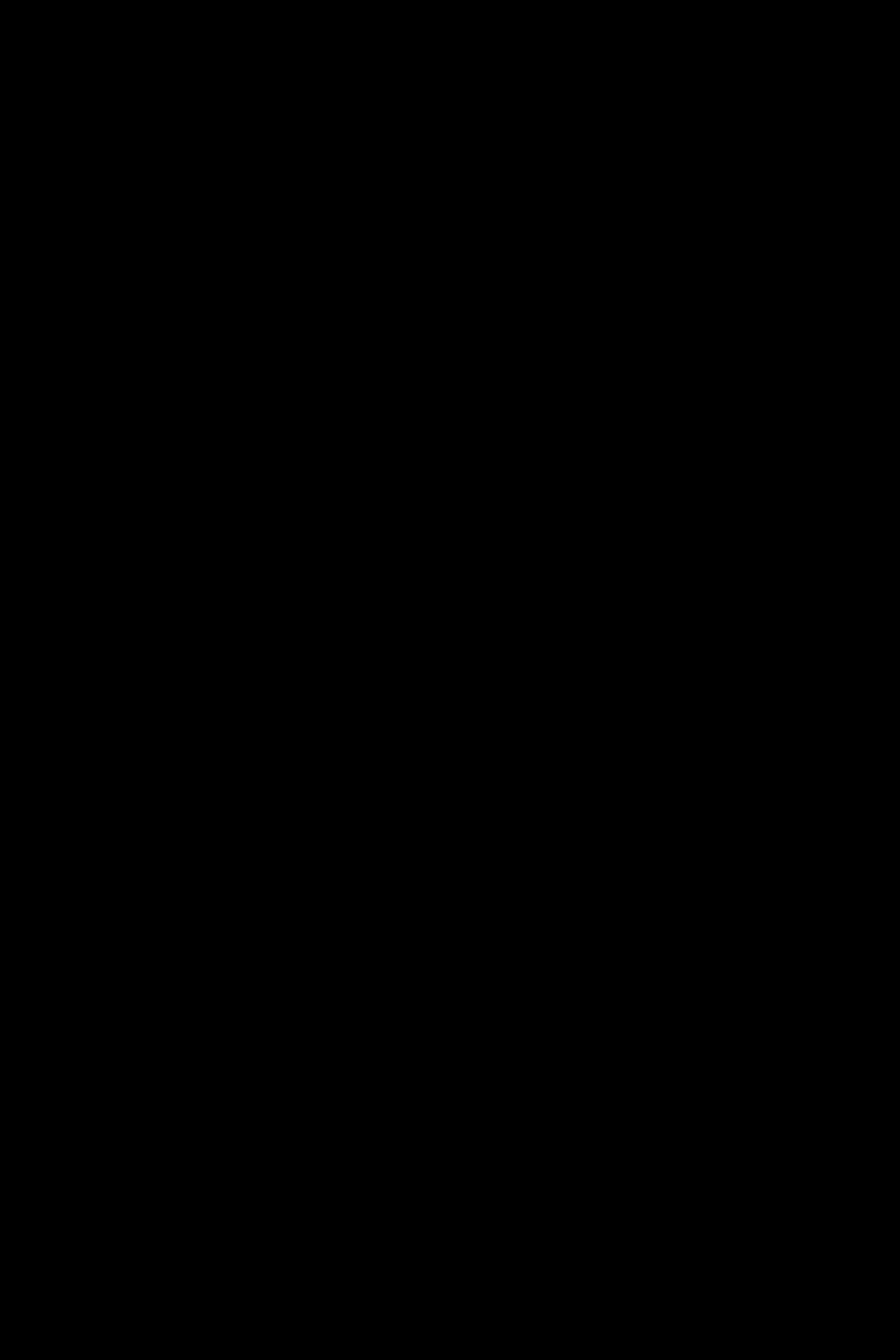
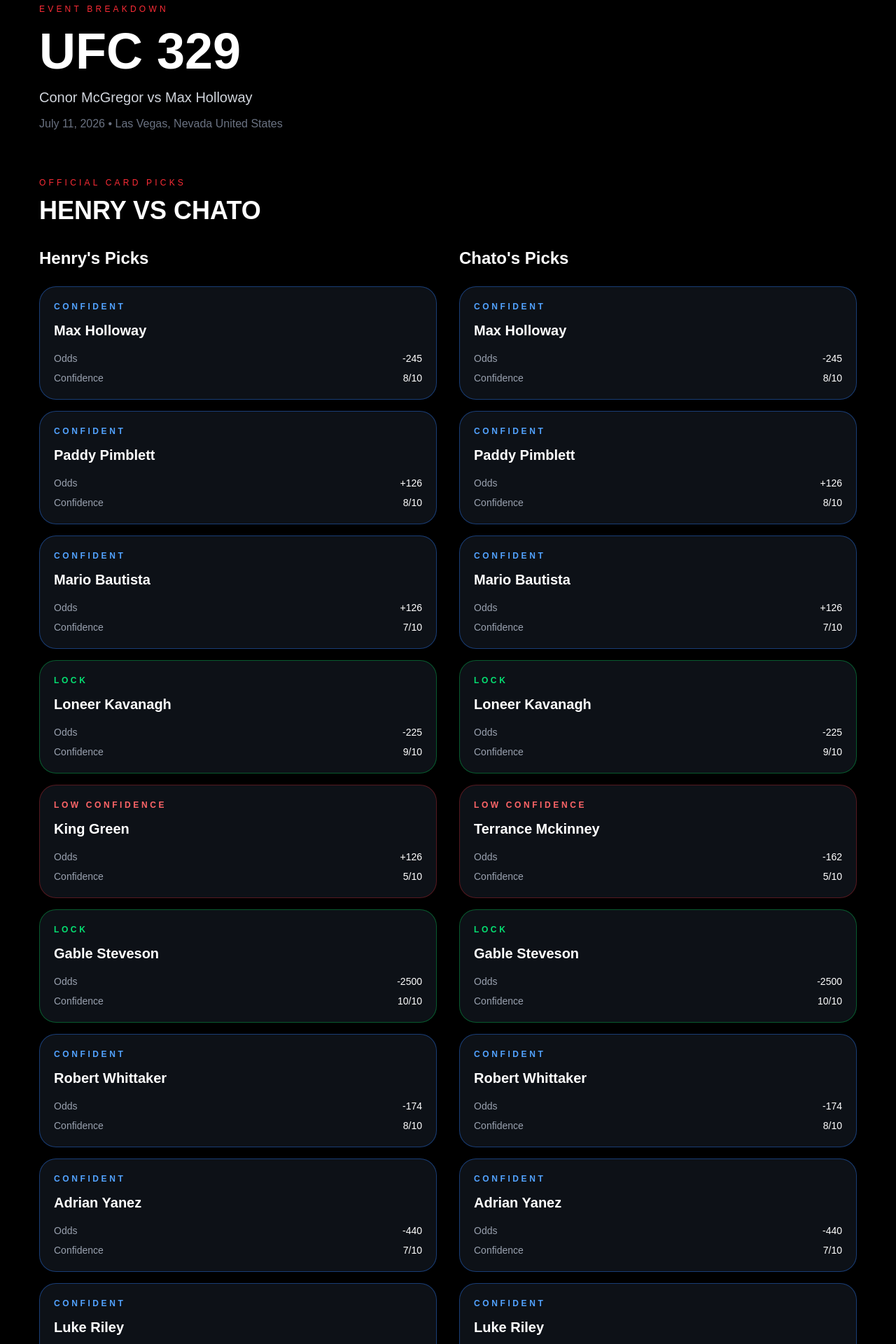
Before and after one commit to developmentbyhenryu/RearNakedLocks-Website, a Next.js app in the folder rear-naked-locks/: page /events/ufc-329 in a window 1280 px wide. Before the commit this address had no page. Shown: the part 120-2040 px from the top of the page at 70% size. Before the commit the page ends 800 px from the top, so only its background shows below. Built offline with nearby package versions, Linux system fonts and the light colour scheme.

Commit message:
event update

```diff
--- a/rear-naked-locks/data/events.ts
+++ b/rear-naked-locks/data/events.ts
@@ -1,4 +1,524 @@
 export const events = [
+  {
+    /* =========================
+       BASIC EVENT INFO
+    ========================= */
+
+    slug: "ufc-329",
+
+    name: "UFC 329",
+
+    shortName: "UFC 329",
+
+    date: "July 11, 2026",
+
+    location: "Las Vegas, Nevada United States",
+
+    venue: "T-Mobile Arena",
+
+    status: "upcoming",
+    // upcoming | live | completed
+
+    poster: "/events/poster.jpg",
+
+    banner: "/events/poster.jpg",
+
+    countdown: true,
+
+    /* =========================
+       MAIN EVENT
+    ========================= */
+
+    mainEvent: {
+      fighterA: {
+        name: "Conor McGregor",
+
+        image:
+          "/fighters/conor-mcgregor.png",
+
+        record: "22-6",
+
+        country: "Ireland",
+      },
+
+      fighterB: {
+        name: "Max Holloway",
+
+        image:
+          "/fighters/max-holloway.png",
+
+        record: "27-9",
+
+        country: "USA",
+      },
+
+      weightClass: "Welterweight",
+
+      rounds: 5,
+    },
+
+    /* =========================
+       CO-MAIN EVENT
+    ========================= */
+
+    coMainEvent: {
+      fighterA: {
+        name: "Benoit Saint Denis",
+
+        image:
+          "/fighters/benoit-saint-denis.png",
+      },
+
+      fighterB: {
+        name: "Paddy Pimblett",
+
+        image:
+          "/fighters/paddy-pimblett.png",
+      },
+
+      weightClass: "Lightweight",
+
+      rounds: 3,
+    },
+
+    /* =========================
+       BREAKDOWN VIDEO
+    ========================= */
+
+    breakdownVideo: {
+      youtubeId: "5B3-wKlUCCk",
+
+      title:
+        "UFC Freedom 250 Full Betting Breakdown",
+    },
+ /* =========================
+       Individual PICKS
+    ========================= */
+
+    individualPicks: {
+  henry: [
+    {
+      fighter: "Max Holloway",
+      odds: "-245",
+      confidence: 8,
+    },
+
+    {
+      fighter: "Paddy Pimblett",
+      odds: "+126",
+      confidence: 8,
+    },
+
+    {
+      fighter: "Mario Bautista",
+      odds: "+126",
+      confidence: 7,
+    },
+    {
+      fighter: "Loneer Kavanagh",
+      odds: "-225",
+      confidence: 9,
+    },
+    {
+      fighter: "King Green",
+      odds: "+126",
+      confidence: 5,
+    },
+    {
+      fighter: "Gable Steveson",
+      odds: "-2500",
+      confidence: 10,
+    },
+    {
+      fighter: "Robert Whittaker",
+      odds: "-174",
+      confidence: 8,
+    },
+    {
+      fighter: "Adrian Yanez",
+      odds: "-440",
+      confidence: 7,
+    },
+    {
+      fighter: "Luke Riley",
+      odds: "-340",
+      confidence: 8,
+    },
+    {
+      fighter: "Tracy Cortez",
+      odds: "-104",
+      confidence: 6,
+    },
+    {
+      fighter: "Damian Pinas",
+      odds: "-215",
+      confidence: 6,
+    },
+    {
+      fighter: "Ryan Gandra",
+      odds: "-150",
+      confidence: 8,
+    },
+    {
+      fighter: "Alessandro Costa",
+      odds: "-265",
+      confidence: 8,
+    },
+  ],
+
+  chato: [
+     {
+      fighter: "Max Holloway",
+      odds: "-245",
+      confidence: 8,
+    },
+
+    {
+      fighter: "Paddy Pimblett",
+      odds: "+126",
+      confidence: 8,
+    },
+
+    {
+      fighter: "Mario Bautista",
+      odds: "+126",
+      confidence: 7,
+    },
+    {
+      fighter: "Loneer Kavanagh",
+      odds: "-225",
+      confidence: 9,
+    },
+    {
+      fighter: "Terrance Mckinney",
+      odds: "-162",
+      confidence: 5,
+    },
+    {
+      fighter: "Gable Steveson",
+      odds: "-2500",
+      confidence: 10,
+    },
+    {
+      fighter: "Robert Whittaker",
+      odds: "-174",
+      confidence: 8,
+    },
+    {
+      fighter: "Adrian Yanez",
+      odds: "-440",
+      confidence: 7,
+    },
+    {
+      fighter: "Luke Riley",
+      odds: "-340",
+      confidence: 8,
+    },
+    {
+      fighter: "Tracy Cortez",
+      odds: "-104",
+      confidence: 6,
+    },
+    {
+      fighter: "Damian Pinas",
+      odds: "-215",
+      confidence: 6,
+    },
+    {
+      fighter: "Ryan Gandra",
+      odds: "-150",
+      confidence: 8,
+    },
+    {
+      fighter: "Alessandro Costa",
+      odds: "-265",
+      confidence: 8,
+    },
+  ],
+},
+
+
+    officialPicks: {
+      playOfTheWeek: {
+        henryPick:
+          "Loneer Kavanagh",
+
+        chatoPick:
+          "Alessandro Costa",
+
+        odds: "-101",
+
+        result: null,
+        // win | loss | push
+
+        units: 0,
+      },
+
+      barkAlley: {
+        fighter:
+          "Paddy Pimblett",
+
+        odds: "+126",
+
+        result: null,
+
+        methodOfVictory: null,
+
+        methodOfLoss: null,
+
+        units: 0,
+      },
+
+      aroundTheWorld: {
+        countries: [
+          {
+            country: "England",
+
+            fighter:
+              "Luke Riley",
+
+            result: null,
+          },
+
+          {
+            country: "USA",
+
+            fighter:
+              "Max Holloway",
+
+            result: null,
+          },
+
+          {
+            country: "Brazil",
+
+            fighter:
+              "Alessandro Costa",
+
+            result: null,
+          },
+        ],
+
+        parlayOdds: "+151",
+
+        result: null,
+
+        units: 0,
+      },
+
+      allAction: {
+        legs: [
+  {
+    fighter: "Robert Whittaker",
+    method: "",
+    result: null,
+  },
+  {
+    fighter: "Ryan Gandra",
+    method: "",
+    result: null,
+  },
+],
+
+        parlayOdds: "+157",
+
+        result: null,
+
+        units: 0,
+      },
+    },
+
+    /* =========================
+       FULL FIGHT CARD
+    ========================= */
+
+    fightCard: {
+      mainCard: [
+        {
+          fighterA:
+            "Ilia Topuria",
+
+          fighterB:
+            "Justin Gaethje",
+
+          weightClass:
+            "Lightweight",
+
+          predictedWinner:
+            "Ilia Topuria",
+
+          confidence: 8,
+
+          result: null,
+        },
+
+        {
+          fighterA:
+            "Alex Pereira",
+
+          fighterB:
+            "Cirly Gane",
+
+          weightClass:
+            "Heavyweight",
+
+          predictedWinner:
+            "Ciryl Gane",
+
+          confidence: 9,
+
+          result: null,
+        },
+        {
+          fighterA:
+            "Sean O'Malley",
+
+          fighterB:
+            "Aiemann Zahabi",
+
+          weightClass:
+            "Bantamweight",
+
+          predictedWinner:
+            "Sean O'Malley",
+
+          confidence: 9,
+
+          result: null,
+        },
+        {
+          fighterA:
+            "Josh Hokit",
+
+          fighterB:
+            "Derick Lewis",
+
+          weightClass:
+            "Heavyweight",
+
+          predictedWinner:
+            "Josh Hokit",
+
+          confidence: 9,
+
+          result: null,
+        },
+        {
+          fighterA:
+            "Mauricio Ruffy",
+
+          fighterB:
+            "Michael Chandler",
+
+          weightClass:
+            "Lightweight",
+
+          predictedWinner:
+            "Mauricio Ruffy",
+
+          confidence: 9,
+
+          result: null,
+        },
+        {
+          fighterA:
+            "Bo Nickal",
+
+          fighterB:
+            "Kyle Daukaus",
+
+          weightClass:
+            "Middleweight",
+
+          predictedWinner:
+            "Bo Nickal",
+
+          confidence: 9,
+
+          result: null,
+        },
+        {
+          fighterA:
+            "Diego Lopes",
+
+          fighterB:
+            "Steve Garcia",
+
+          weightClass:
+            "Featherweight",
+
+          predictedWinner:
+            "Diego Lopes",
+
+          confidence: 9,
+
+          result: null,
+        },
+      ],
+
+      prelims: [
+        {
+          fighterA:
+            "",
+
+          fighterB:
+            "",
+
+          weightClass:
+            "",
+
+          predictedWinner:
+            " ",
+
+          confidence: 0,
+
+          result: null,
+        },
+      ],
+    },
+
+    /* =========================
+       EVENT RESULTS
+    ========================= */
+
+    results: {
+      totalUnits: 0,
+
+      wins: 0,
+
+      losses: 0,
+
+      pushes: 0,
+
+      roi: 0,
+    },
+
+    /* =========================
+       ARTICLES
+    ========================= */
+
+    articles: [
+      {
+        title:
+          "Why Islam Makhachev dominates this matchup",
+
+        slug:
+          "islam-makhachev-breakdown",
+      },
+    ],
+
+    /* =========================
+       SEO
+    ========================= */
+
+    seo: {
+      title:
+        "UFC 329 Betting Picks, Predictions & Breakdown | Rear Naked Locks",
+
+      description:
+        "Full UFC 329 betting breakdown including official picks, parlays, underdogs, analytics, and predictions from Rear Naked Locks.",
+    },
+  },
   {
     /* =========================
        BASIC EVENT INFO
```
